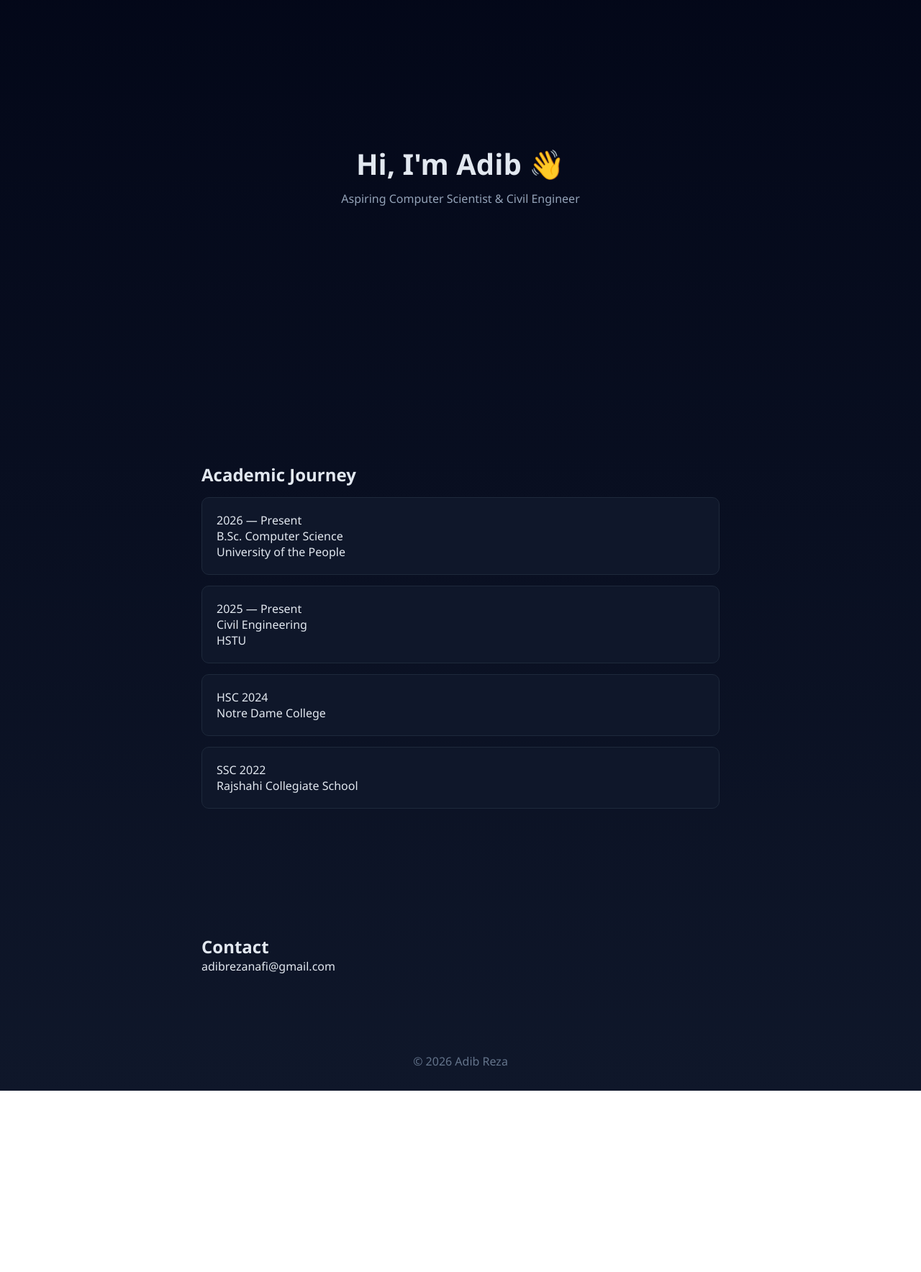
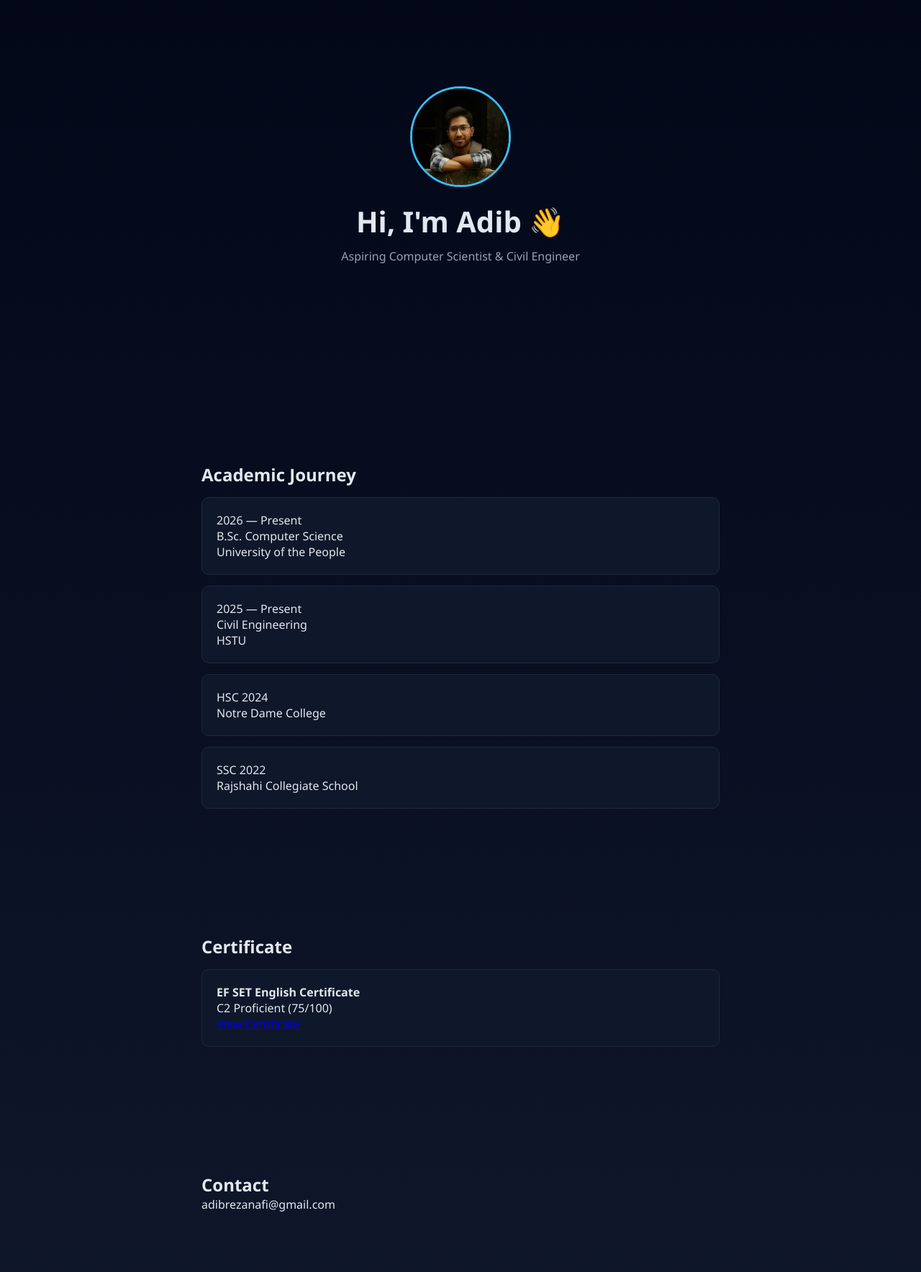
Before and after one commit to nafi1034/Portfolio_of_Nafi, a plain HTML site: page index.html in a window 1280 px wide. Shown: the part 160-1928 px from the top of the page at 72% size. Before the commit the page ends 1676 px from the top, so only its background shows below. Drawn offline with Linux system fonts and the light colour scheme.

Commit message:
Add profile image and certificate section to index.html

```diff
--- a/index.html
+++ b/index.html
@@ -44,6 +44,15 @@
 
   .hero h2{font-size:2.5rem}
   .hero p{color:#94a3b8;margin-top:10px}
+
+.profile-img{
+  width:140px;
+  height:140px;
+  border-radius:50%;
+  object-fit:cover;
+  margin-bottom:20px;
+  border:3px solid #38bdf8;
+}
 
   .section{
     padding:80px 40px;
@@ -96,6 +105,7 @@
 </header>
 
 <section class="hero reveal" id="about">
+  <img src="Images/profile.jpg" alt="Profile" class="profile-img">
   <h2>Hi, I'm Adib 👋</h2>
   <p>Aspiring Computer Scientist & Civil Engineer</p>
 </section>
@@ -108,6 +118,15 @@
   <div class="card">HSC 2024<br>Notre Dame College</div>
   <div class="card">SSC 2022<br>Rajshahi Collegiate School</div>
 
+</section>
+
+<section class="section reveal" id="certificate">
+  <h2>Certificate</h2>
+  <div class="card">
+    <p><strong>EF SET English Certificate</strong></p>
+    <p>C2 Proficient (75/100)</p>
+    <a href="EF SET Certificate.pdf" target="_blank">View Certificate</a>
+  </div>
 </section>
 
 <section class="section reveal" id="contact">
```
